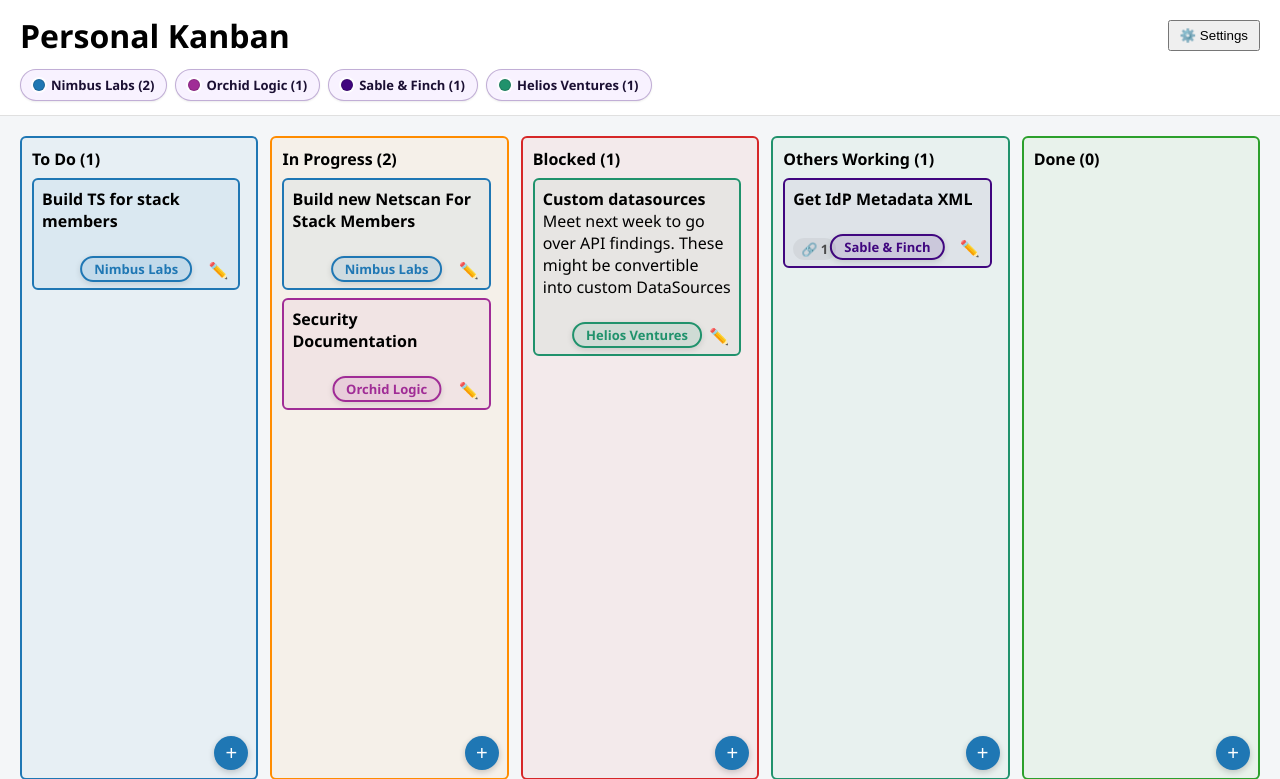
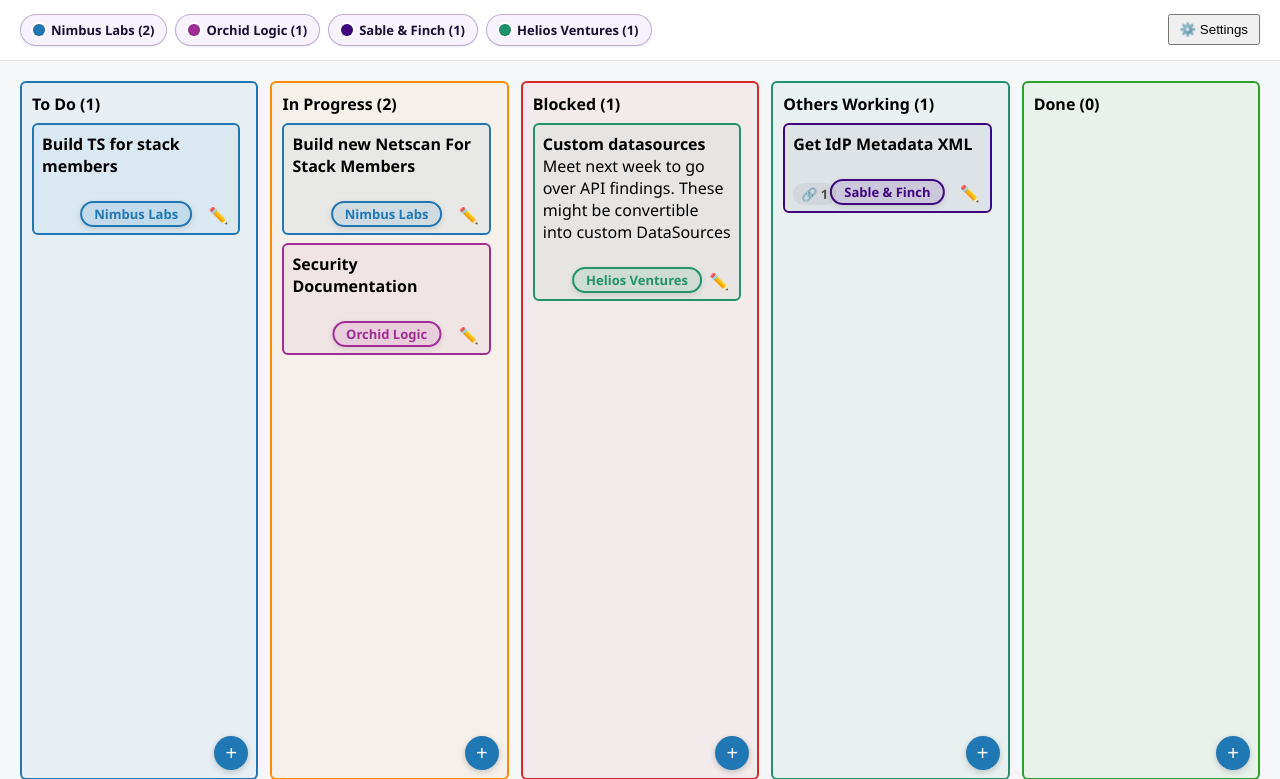
Before and after one commit to sweenig/perkan, a Flask app: page / in a window 1280 px wide. Shown: the top 779 px of the page. Run offline with Flask 2, Linux system fonts and the light colour scheme.

Commit message:
Remove header, hide unused project filter pills

```diff
--- a/static/style.css
+++ b/static/style.css
@@ -1,8 +1,7 @@
 body{font-family:Segoe UI,Roboto,Arial;background:#f4f6f8;margin:0;padding:0;height:100vh;min-height:100vh;display:flex;flex-direction:column}
-header{display:flex;flex-direction:column;gap:12px;padding:14px 20px;background:#fff;border-bottom:1px solid #e0e0e0}
-.header-top{display:flex;align-items:center;justify-content:space-between;gap:12px;flex-wrap:wrap}
-header h1{margin:0}
-.project-filters{display:flex;flex-wrap:wrap;gap:8px;align-items:center;min-height:32px}
+header{display:flex;flex-direction:column;gap:10px;padding:14px 20px;background:#fff;border-bottom:1px solid #e0e0e0}
+.header-top{display:flex;align-items:flex-start;justify-content:space-between;gap:12px;flex-wrap:nowrap}
+.project-filters{flex:1;display:flex;flex-wrap:wrap;gap:8px;align-items:center;min-height:32px}
 .project-filters-empty{font-size:13px;color:#5f6368}
 .project-filter-pill{display:inline-flex;align-items:center;gap:6px;border:1px solid rgba(91,46,138,0.35);border-radius:999px;padding:6px 12px;background:#f8f2ff;color:#1b1033;font-weight:600;font-size:13px;font-family:inherit;cursor:pointer;transition:background 0.2s ease,border-color 0.2s ease,color 0.2s ease,box-shadow 0.2s ease;box-shadow:0 1px 2px rgba(0,0,0,0.08)}
 .project-filter-pill:hover{border-color:#5b2e8a;background:#f1e7ff}
@@ -73,7 +72,7 @@ header h1{margin:0}
 .project-option.empty{color:rgba(255,255,255,0.6);cursor:default}
 
 /* Settings modal */
-#settingsBtn{margin-left:8px;padding:6px 10px}
+#settingsBtn{margin-left:8px;padding:6px 10px;flex-shrink:0}
 .modal{position:fixed;top:0;left:0;width:100%;height:100%;display:flex;align-items:center;justify-content:center}
 .modal.hidden{display:none}
 .modal-backdrop{position:absolute;inset:0;background:rgba(0,0,0,0.4)}
--- a/templates/index.html
+++ b/templates/index.html
@@ -10,10 +10,9 @@
   <body>
     <header>
       <div class="header-top">
-        <h1>Personal Kanban</h1>
+        <div id="projectFilters" class="project-filters" aria-live="polite"></div>
         <button id="settingsBtn" title="Board settings">⚙️ Settings</button>
       </div>
-      <div id="projectFilters" class="project-filters" aria-live="polite"></div>
     </header>
     <main id="board" class="board">
       <!-- Columns render here -->
@@ -58,6 +57,9 @@
           return counts;
         }
         board.columns.forEach(col => {
+          if(col && col.hidden){
+            return;
+          }
           if(!Array.isArray(col.cards)) return;
           col.cards.forEach(card => {
             const projectName = card && card.project ? card.project.trim() : '';
```
